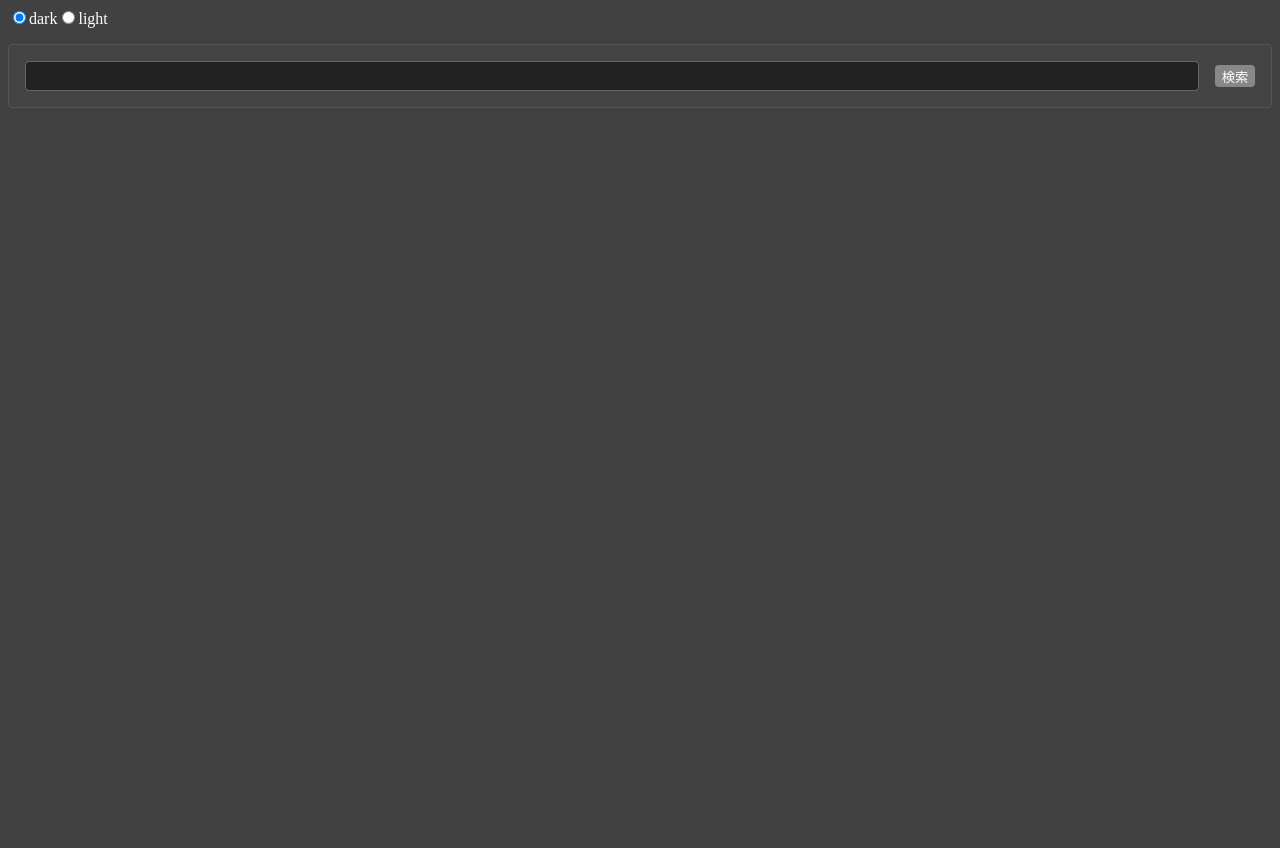
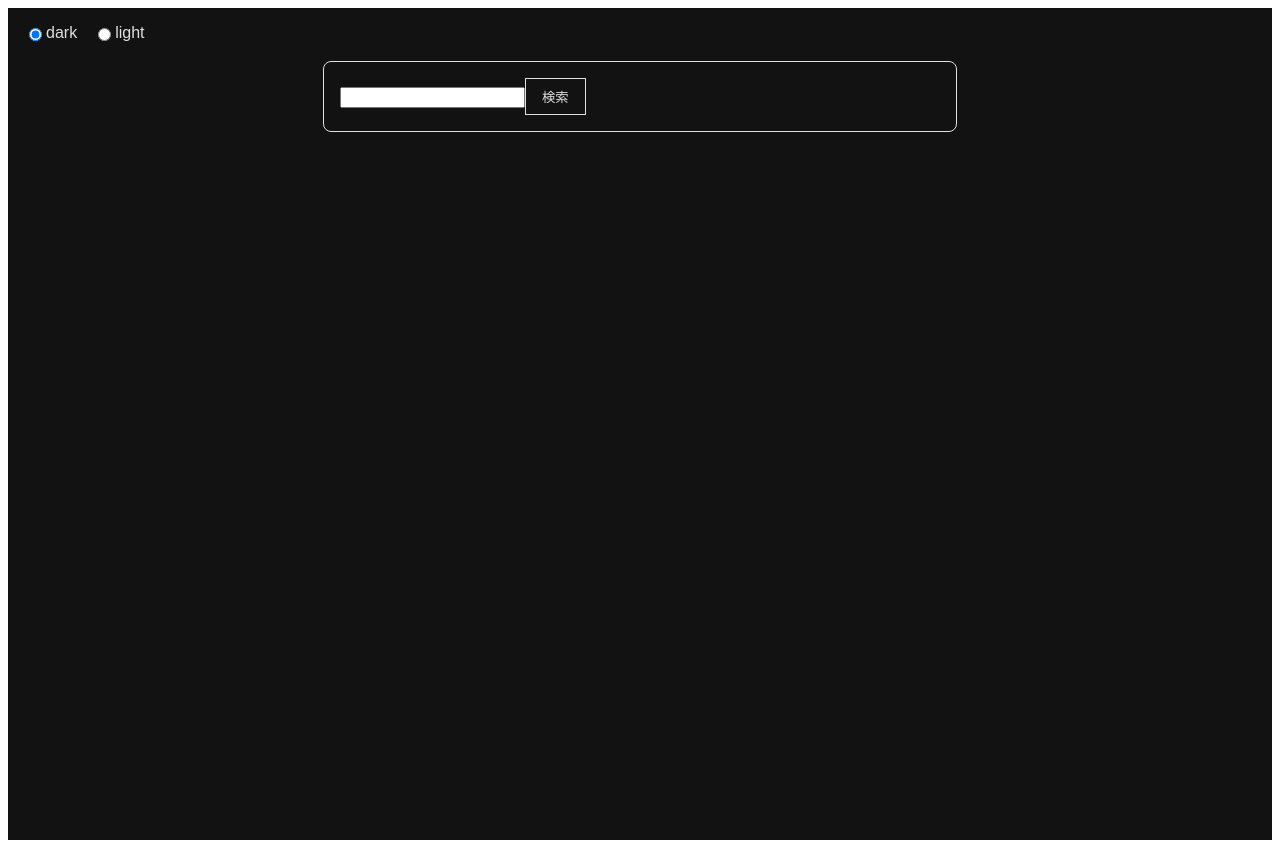
Before and after one commit to gs223gs/PokemonAPI, a React (Vite) app in the folder fetch-pokemon/: page / in a window 1280 px wide. Before the commit the page ends 800 px from the top, so only its background shows below. Built offline with nearby package versions, Linux system fonts and the light colour scheme.

Commit message:
feat: カラー選択を実装 Contextの練習

```diff
--- a/fetch-pokemon/src/App.tsx
+++ b/fetch-pokemon/src/App.tsx
@@ -2,17 +2,21 @@ import PokemonList from "./components/disp/PokemonList";
 import PokemonForm from "./components/fetch/PokemonForm";
 import PokemonTheme from "./components/colortheme/PokemonTheme";
 import { PokemonProvider } from "./contexts/PokemonContext";
-import { PokemonThemeProvider } from "./contexts/ColorContext";
+import { useTheme } from "./contexts/ColorContext";
 
 export const App = () => {
+  const themeContext = useTheme();
+  if (!themeContext) {
+    throw new Error("useTheme は ColorProvider 内で使用してください");
+  }
+  const [theme,] = themeContext
+  console.log(theme)
   return (
-    <div>
+    <div className={`body ${theme}`}>
       <PokemonProvider>
-        <PokemonThemeProvider>
           <PokemonTheme />
           <PokemonForm />
           <PokemonList />
-        </PokemonThemeProvider>
       </PokemonProvider>
     </div>
   );
--- a/fetch-pokemon/src/components/colortheme/PokemonThemeItem.tsx
+++ b/fetch-pokemon/src/components/colortheme/PokemonThemeItem.tsx
@@ -13,7 +13,7 @@ const PokemonThemeItem: React.FC<PokemonThemeItemProps> = ({ theme_color }) => {
   const [, setTheme] = themeContext;
 
   return (
-    <label htmlFor={`theme-${theme_color}`}>
+    <label htmlFor={`theme-${theme_color}`} className={`label ${theme}`}>
       <input
         id={`theme-${theme_color}`}
         type="radio"
@@ -23,6 +23,7 @@ const PokemonThemeItem: React.FC<PokemonThemeItemProps> = ({ theme_color }) => {
         onChange={(e) =>{
           setTheme(e.target.value)
         }}
+        className={`input ${theme}`}
       />
       {theme_color}
     </label>
--- a/fetch-pokemon/src/components/disp/PokemonItem.tsx
+++ b/fetch-pokemon/src/components/disp/PokemonItem.tsx
@@ -1,3 +1,4 @@
+import { useTheme } from "../../contexts/ColorContext";
 interface PokemonItemProps {
   id: number;
   pokeid: number;
@@ -6,25 +7,26 @@ interface PokemonItemProps {
 }
 
 const PokemonItem = ({ pokeid, name, height }: PokemonItemProps) => {
+  const [theme,] = useTheme()
   return (
-    <div className="pokemonitem">
+    <div className={`pokemonitem ${theme}`}>
       <img
         src={`https://raw.githubusercontent.com/PokeAPI/sprites/master/sprites/pokemon/${pokeid}.png`}
         alt={name} // ポケモンの名前をalt属性に設定
-        className="pokemonitem-img"
+        className={`pokemonitem-img ${theme}`}
       />
-      <div className="pokemonitem-details">
-        <p className="pokemonitem-details__no">
+      <div className={`pokemonitem-details ${theme}`}>
+        <p className={`pokemonitem-details__no ${theme}`}>
           No:<span>{pokeid}</span>
         </p>
-        <p className="pokemonitem-details__name">
+        <p className={`pokemonitem-details__name ${theme}`}>
           Name:<span>{name}</span>
         </p>
-        <p className="pokemonitem-details__height">
+        <p className={`pokemonitem-details__height ${theme}`}>
           Height:<span>{height}</span>
         </p>
       </div>
-      <hr className="pokemonitem-details__separator" />
+      <hr className={`pokemonitem-details__separator ${theme}`} />
     </div>
   );
 };
--- a/fetch-pokemon/src/components/disp/PokemonList.tsx
+++ b/fetch-pokemon/src/components/disp/PokemonList.tsx
@@ -1,14 +1,16 @@
 import PokemonItem from "./PokemonItem";
 import { usePokemon } from "../../contexts/PokemonContext";
+import { useTheme } from "../../contexts/ColorContext";
 
 
 const PokemonList = () => {
   const pokemons = usePokemon();
+  const [theme, ] =useTheme();
   return (
-    <div className="pokemon-list">
-      <ul className="pokemon-list__list">
+    <div className={`pokemon-list ${theme}`}>
+      <ul className={`pokemon-list__list ${theme}`}>
         {pokemons.map((pokemon) => (
-          <li key={pokemon.id} className="pokemon-list__item">
+          <li key={pokemon.id} className={`pokemon-list__item ${theme}`}>
             <PokemonItem
               id={pokemon.id}
               pokeid={pokemon.pokeid}
--- a/fetch-pokemon/src/components/fetch/PokemonForm.tsx
+++ b/fetch-pokemon/src/components/fetch/PokemonForm.tsx
@@ -1,16 +1,19 @@
 import { useFetchPokemon } from "../../contexts/PokemonContext";
+import { useTheme } from "../../contexts/ColorContext";
 const PokemonForm = () => {
   const [handleSubmit,handleChange,pokeid] = useFetchPokemon()
+  const [theme,] =useTheme()
+
   return (
-    <div className="pokemonform">
-      <form className="pokemonform-form"
+    <div className={`pokemonform ${theme}`}>
+      <form className={`pokemonform-form ${theme}`}
           onSubmit={(e) => {
             e.preventDefault(); // フォームのデフォルトの送信を防ぐ
             handleSubmit(); // フォームの送信処理を実行
           }}
         >
-          <input className='pokemonform-input' type="text" value={pokeid} onChange={(e) => handleChange(e)} />
-          <input className="pokemonform-submit" type="submit" value="検索" />
+          <input className={`pokemonform-input ${theme}`} type="text" value={pokeid} onChange={(e) => handleChange(e)} />
+          <input className={`pokemonform-submit ${theme}`} type="submit" value="検索" />
         </form>
     </div>
   );
--- a/fetch-pokemon/src/index.css
+++ b/fetch-pokemon/src/index.css
@@ -1,136 +1,88 @@
-#root {
+/* 共通スタイル */
+.body {
+  font-family: 'Arial', sans-serif;
+  transition: background-color 0.3s, color 0.3s;
+  min-height: 100vh;
   margin: 0;
-  padding: 0;
+  padding: 1rem;
 }
 
-select {
-  margin: 0.5em;
-  padding: 0.5em;
+/* ライトテーマ */
+.body.light {
+  background-color: #ffffff;
+  color: #333333;
 }
 
-/* input[type='text'] {
-  width: 50vw;
-  padding: 0.5em;
-  margin: 0 0.5em;
-} */
-
-input[type='submit'] {
-  padding: 0.1em 0.5em;
+/* ダークテーマ */
+.body.dark {
+  background-color: #121212;
+  color: #e0e0e0;
 }
 
+/* ボタンや入力要素のスタイル */
+button,
+input[type="submit"] {
+  background: transparent;
+  border: 1px solid currentColor;
+  color: inherit;
+  padding: 0.5rem 1rem;
+  cursor: pointer;
+  transition: background-color 0.3s, color 0.3s;
+}
+
+button:hover,
+input[type="submit"]:hover {
+  background-color: currentColor;
+  color: #fff;
+}
+
+/* フォームのスタイル */
+form {
+  max-width: 600px;
+  margin: 1rem auto;
+  padding: 1rem;
+  border: 1px solid currentColor;
+  border-radius: 8px;
+}
+
+/* リストのスタイル */
 ul {
   list-style: none;
-  margin-left: 0.5em;
-  padding-left: 0;
+  padding: 0;
+  margin: 1rem 0;
 }
 
 li {
-  margin-bottom: 0.5em;
+  padding: 0.5rem;
+  border-bottom: 1px solid currentColor;
 }
 
-body{
-  background: rgb(65, 65, 65);
-  color: white
+/* ラベルとラジオボタンのスタイル */
+label {
+  cursor: pointer;
+  margin-right: 1rem;
+  display: inline-flex;
+  align-items: center;
 }
 
-body.white{
-  background: rgb(255, 255, 255);
-  color: rgb(0, 0, 0)
+input[type="radio"] {
+  margin-right: 0.25rem;
 }
 
-
-/*-----------------------------------------------------------
-  以下、各コンポーネントのスタイル
------------------------------------------------------------*/
-
-/* -- PokemonItem コンポーネントのスタイル -- */
-.pokemonitem {
-  display: flex;
-  align-items: flex-start;
-  gap: 1em;
-  padding: 1em;
-  background-color: #333;
-  border: 1px solid #444;
-  border-radius: 4px;
-  margin-bottom: 1em;
+/* PokemonList のリストを3列表示にするグリッドレイアウト */
+.pokemon-list__list {
+  display: grid;
+  grid-template-columns: repeat(3, 1fr);
+  gap: 1rem; /* セル間の間隔 */
+  padding: 0;
+  margin: 0;
+  list-style: none;
 }
 
-.pokemonitem-img {
-  width: 80px;
-  height: auto;
-  display: block;
+/* 各アイテムの見た目調整（必要に応じて変更してください） */
+.pokemon-list__item {
+  padding: 1rem;
+  border: 1px solid currentColor;
+  border-radius: 4px;
+  text-align: center;
 }
-
-.pokemonitem-details {
-  flex: 1;
-}
-
-.pokemonitem-details p {
-  margin: 0.2em 0;
-}
-
-.pokemonitem-details__no span,
-.pokemonitem-details__name span,
-.pokemonitem-details__height span {
-  font-weight: bold;
-  margin-left: 0.5em;
-}
-
-.pokemonitem-details__separator {
-  margin-top: 1em;
-  border: none;
-  border-top: 1px solid #888;
-}
-
-/* -- PokemonForm コンポーネントのスタイル -- */
-.pokemonform {
-  margin: 1em 0;
-  padding: 1em;
-  background-color: #444;
-  border: 1px solid #555;
-  border-radius: 4px;
-}
-
-.pokemonform-form {
-  display: flex;
-  align-items: center;
-  gap: 1em;
-}
-
-.pokemonform-input {
-  flex: 1;
-  padding: 0.5em;
-  border: 1px solid #666;
-  border-radius: 4px;
-  background-color: #222;
-  color: white;
-}
-
-.pokemonform-submit {
-  background-color: #888;
-  color: white;
-  border: none;
-  padding: 0.5em 1em;
-  cursor: pointer;
-  border-radius: 4px;
-  transition: background-color 0.3s ease;
-}
-
-.pokemonform-submit:hover {
-  background-color: #aaa;
-}
-
-/* -- PokemonList コンポーネントのスタイル -- */
-.pokemon-list {
-  margin-top: 1em;
-}
-
-.pokemon-list__list {
-  list-style: none;
-  padding: 0;
-  margin: 0;
-}
-
-.pokemon-list__item {
-  margin-bottom: 1em;
-}
--- a/fetch-pokemon/src/main.tsx
+++ b/fetch-pokemon/src/main.tsx
@@ -1,6 +1,6 @@
 import { StrictMode } from "react";
 import { createRoot } from "react-dom/client";
-
+import { PokemonThemeProvider } from "./contexts/ColorContext";
 import { App } from "./App";
 import "./index.css";
 
@@ -8,6 +8,8 @@ const root = createRoot(document.getElementById("root") as Element);
 
 root.render(
   <StrictMode>
-    <App />
+    <PokemonThemeProvider>
+      <App />
+    </PokemonThemeProvider>
   </StrictMode>
 );
```
